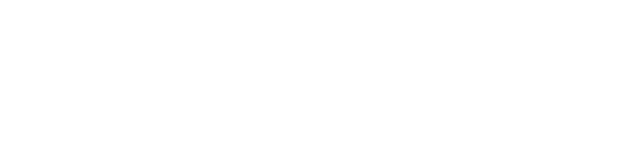
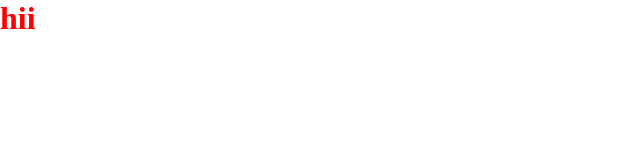
Before and after one commit to mhs808545/demo-app, a plain HTML site: page index.html in a window 1280 px wide. Shown: the full height of the page, 0-640 px from the left. Drawn offline with Linux system fonts and the light colour scheme.

Commit message:
did nothing serious

```diff
--- a/index.css
+++ b/index.css
@@ -3,3 +3,7 @@
     padding: 0;
     border: 0;
 }
+
+h1{
+    color: red;
+}
--- a/index.html
+++ b/index.html
@@ -4,8 +4,10 @@
     <meta charset="UTF-8">
     <meta name="viewport" content="width=device-width, initial-scale=1.0">
     <title>Document</title>
+    <link rel="stylesheet" href="./index.css">
 </head>
 <body>
-
+    <h1>hii</h1>
+    <script src="./index.js"></script>
 </body>
 </html>
--- a/index.js
+++ b/index.js
@@ -1 +1 @@
-console.log("m useless");
+console.log("still useless");
```
